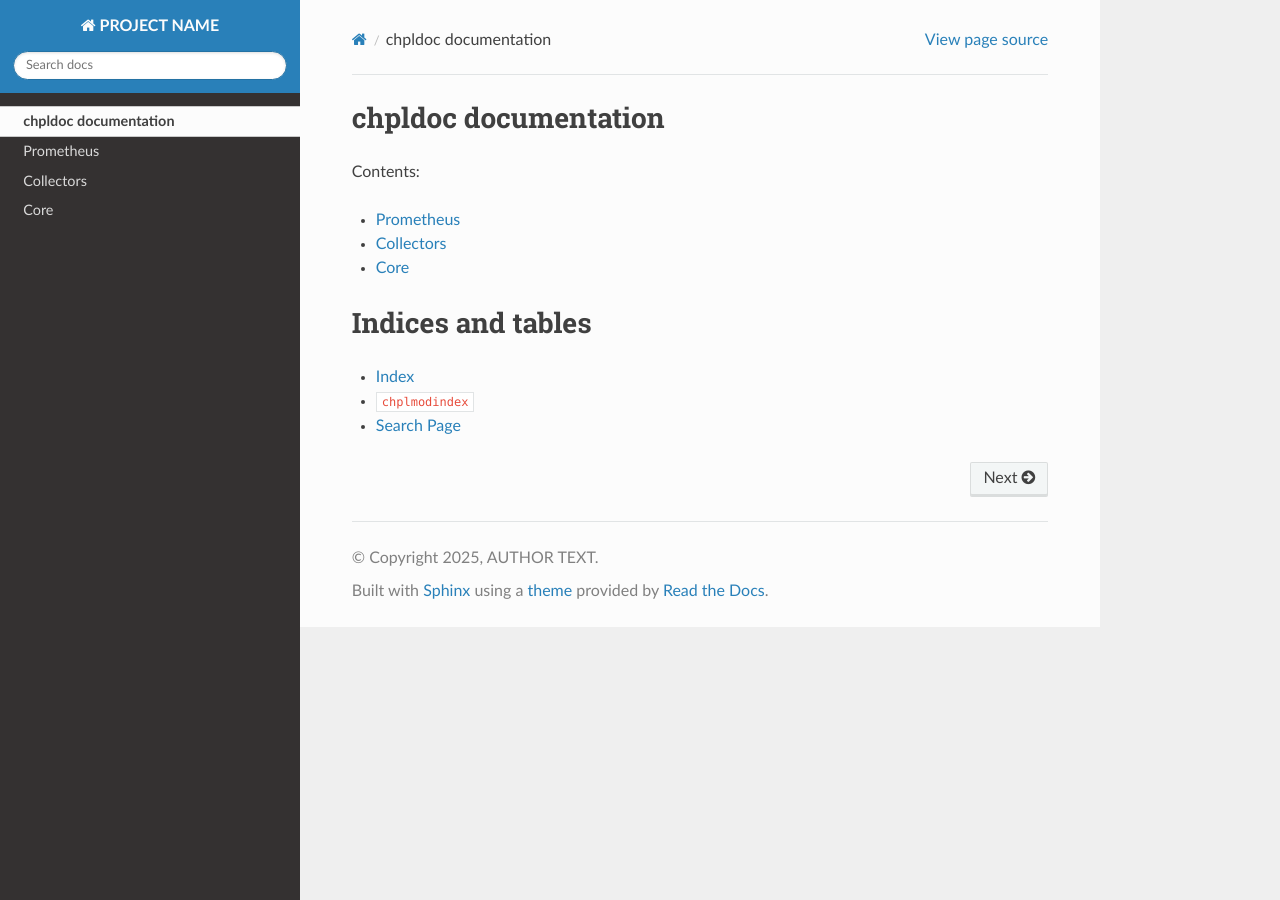
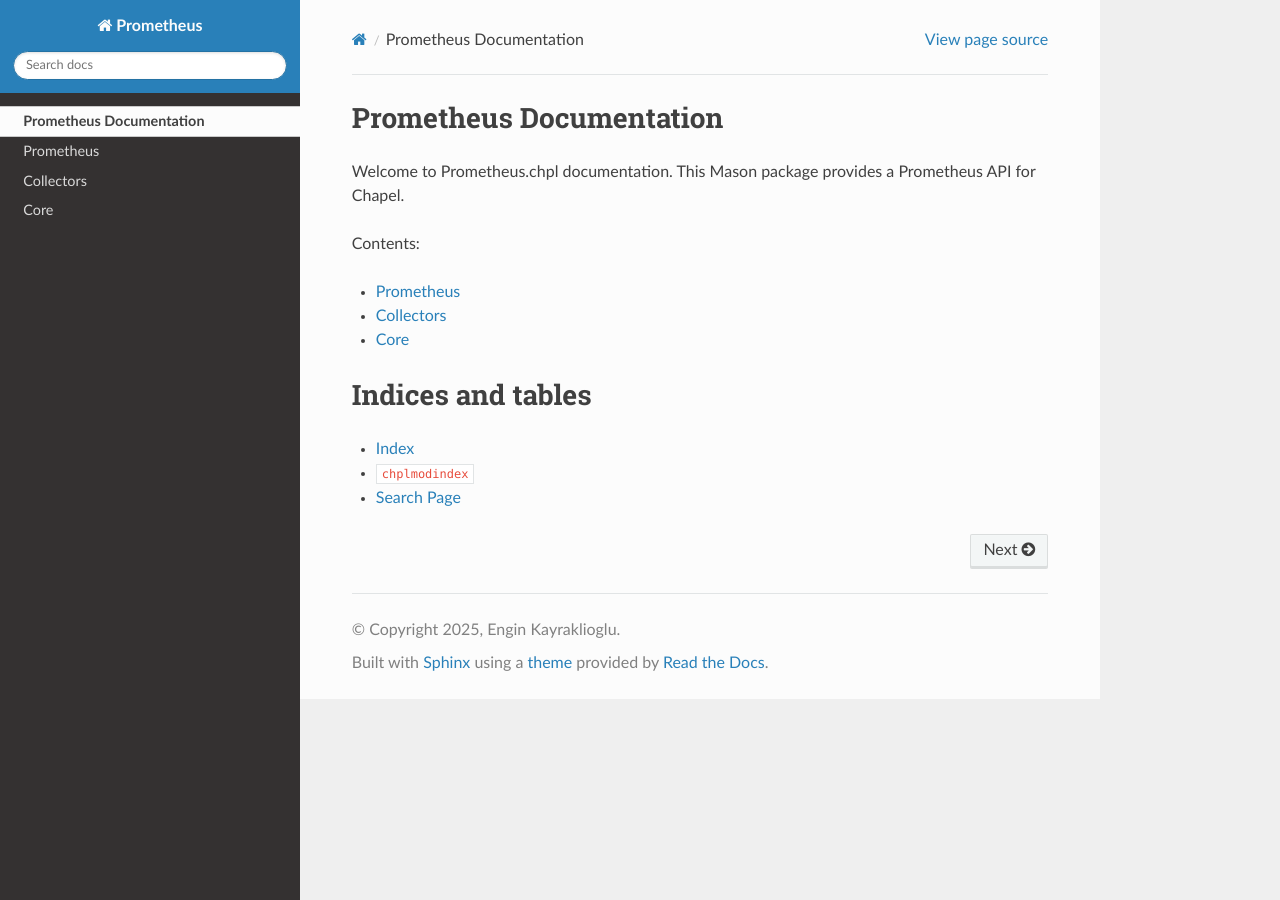
Before and after one commit to e-kayrakli/Prometheus.chpl, a Sphinx documentation site: the page built from etc/sphinx/source/index.rst, in a window 1280 px wide. Built offline with Sphinx 7.4.7 and the Read the Docs theme 3.1.0, drawn with Linux system fonts in a browser that asks for light colours; cross-references to code outside the pages are shown as plain code.

Commit message:
Basic adjustments for documentation
Signed-off-by: Engin Kayraklioglu <e-kayrakli@users.noreply.github.com>

```diff
--- a/etc/sphinx/source/conf.py
+++ b/etc/sphinx/source/conf.py
@@ -50,9 +50,9 @@ source_suffix = '.rst'
 master_doc = 'index'
 
 # General information about the project.
-project = os.environ.get('CHPLDOC_PROJECT_NAME', 'PROJECT NAME').strip()
+project = 'Prometheus'
 
-author_text = os.environ.get('CHPLDOC_AUTHOR', 'AUTHOR TEXT')
+author_text = 'Engin Kayraklioglu'
 
 copyright_year = os.environ.get('CHPLDOC_COPYRIGHT_YEAR', datetime.now().year)
 
--- a/etc/sphinx/source/index.rst
+++ b/etc/sphinx/source/index.rst
@@ -1,5 +1,8 @@
-chpldoc documentation
-=====================
+Prometheus Documentation
+========================
+
+Welcome to Prometheus.chpl documentation. This Mason package provides a
+Prometheus API for Chapel.
 
 Contents:
 
```
Also changed, not shown: 1 other file.
